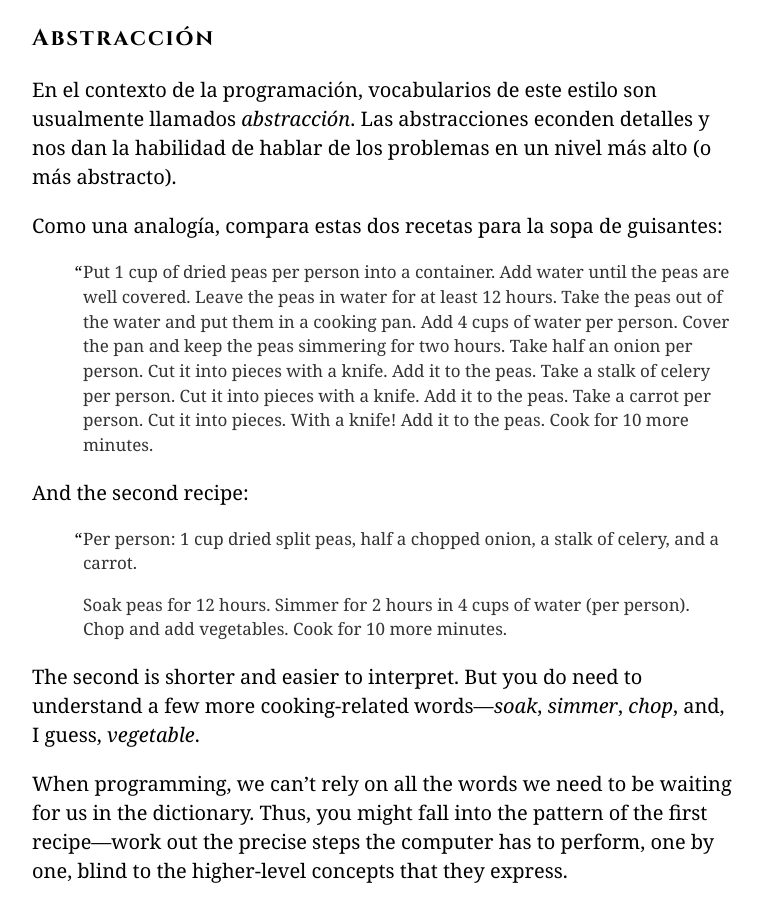
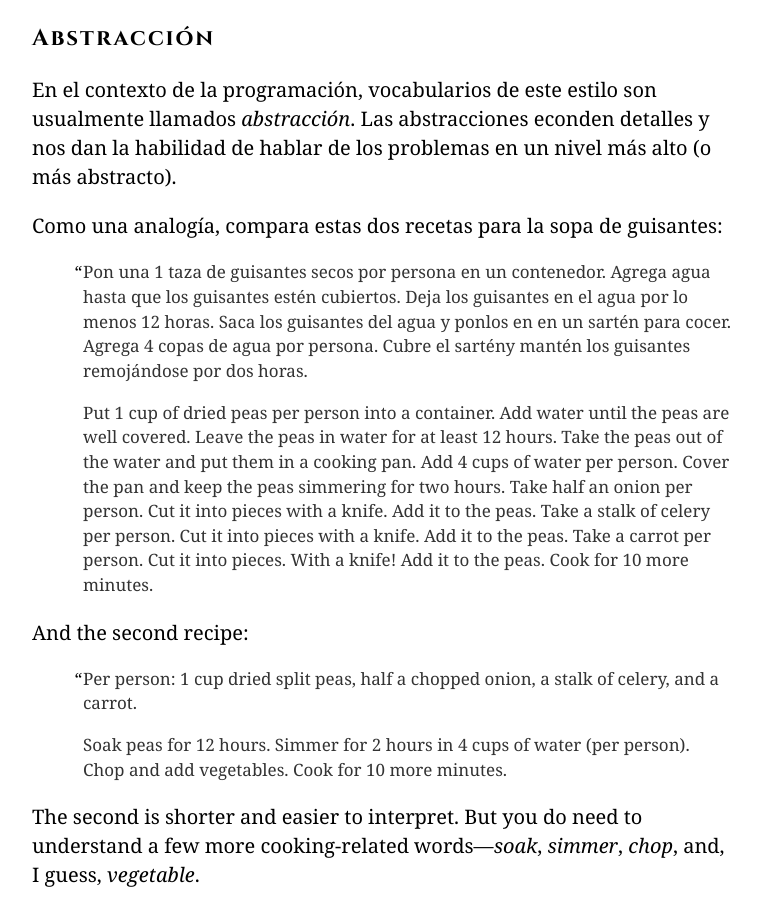
Before and after one commit to hectorip/Eloquent-JavaScript-ES-online, a Jekyll site: the page chapters/05_higher_order.html, which Jekyll copies as it is, in a window 1280 px wide and 900 px high, scrolled down 1380 px. Shown: the whole window, without its empty margins (258-1021 px from the left). Built offline with Jekyll 4.4.1, drawn with Linux system fonts in a browser that asks for light colours; nearby versions of some CDN libraries; library files that are not in the unit come from our copies.

Commit message:
Media receta

```diff
--- a/chapters/05_higher_order.html
+++ b/chapters/05_higher_order.html
@@ -82,6 +82,11 @@ abstracto).</p>
 <p><a class=p_ident id="p_h/6ZRS+XB2" href="#p_h/6ZRS+XB2"></a>Como una analogía,
 compara estas dos recetas para la sopa de guisantes:</p>
 <blockquote>
+<p><a class=p_ident id="p_oYfGBKOUI3" href="#p_oYfGBKOUI3"></a>Pon una 1 taza de guisantes secos por persona en un contenedor. Agrega agua
+hasta que los guisantes estén cubiertos. Deja los guisantes en el agua
+por lo menos 12 horas. Saca los guisantes del agua y ponlos en en un
+sartén para cocer. Agrega 4 copas de agua por persona. Cubre el sartény mantén
+los guisantes remojándose por dos horas.</p>
 <p><a class=p_ident id="p_F+PunfZCXq" href="#p_F+PunfZCXq"></a>Put 1 cup of dried peas per person into a container. Add water until
 the peas are well covered. Leave the peas in water for at least 12 hours.
 Take the peas out of the water and put them in a cooking pan. Add 4
```
Also changed, not shown: 1 other file.
